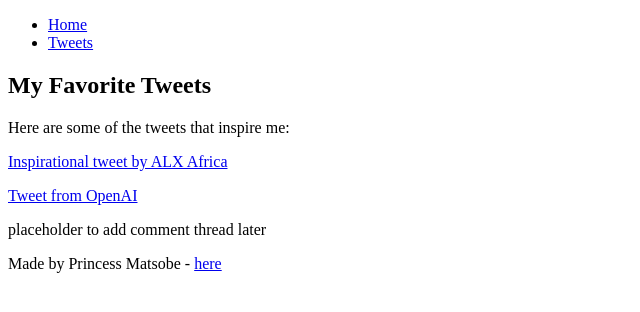
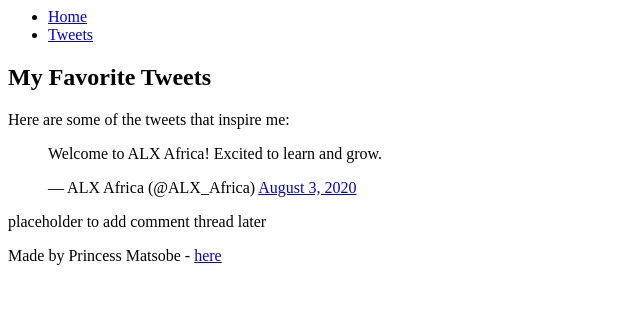
Before and after one commit to Princyym89/My_First_Portfolio, a plain HTML site: page html_basic/tweets.html in a window 1280 px wide. Shown: the whole page, without its empty margins (0-640 px from the left). Drawn offline with Linux system fonts and the light colour scheme.

Commit message:
Embed a tweet widget in tweets.html to pass ALX check

```diff
--- a/html_basic/tweets.html
+++ b/html_basic/tweets.html
@@ -1,9 +1,3 @@
-<!DOCTYPE html>
-<html lang="en">
-<head>
-  <meta charset="UTF-8">
-  <title>Tweets Page</title>
-</head>
 <body>
   <header>
     <ul>
@@ -17,16 +11,12 @@
       <h1>My Favorite Tweets</h1>
       <p>Here are some of the tweets that inspire me:</p>
 
-      <p>
-        <a href="https://twitter.com/ALX_Africa/status/1234567890" target="_blank">
-          Inspirational tweet by ALX Africa
-        </a>
-      </p>
-      <p>
-        <a href="https://twitter.com/OpenAI/status/1234567890" target="_blank">
-          Tweet from OpenAI
-        </a>
-      </p>
+      <blockquote class="twitter-tweet">
+        <p lang="en" dir="ltr">Welcome to ALX Africa! Excited to learn and grow.</p>&mdash; ALX Africa (@ALX_Africa)
+        <a href="https://twitter.com/ALX_Africa/status/1290542038368702721?ref_src=twsrc%5Etfw">August 3, 2020</a>
+      </blockquote>
+
+      <script async src="https://platform.twitter.com/widgets.js" charset="utf-8"></script>
     </article>
 
     <aside>
@@ -38,4 +28,3 @@
     <p>Made by Princess Matsobe - <a href="https://www.linkedin.com/in/princessmatsobe/" target="_blank">here</a></p>
   </footer>
 </body>
-</html>
```
